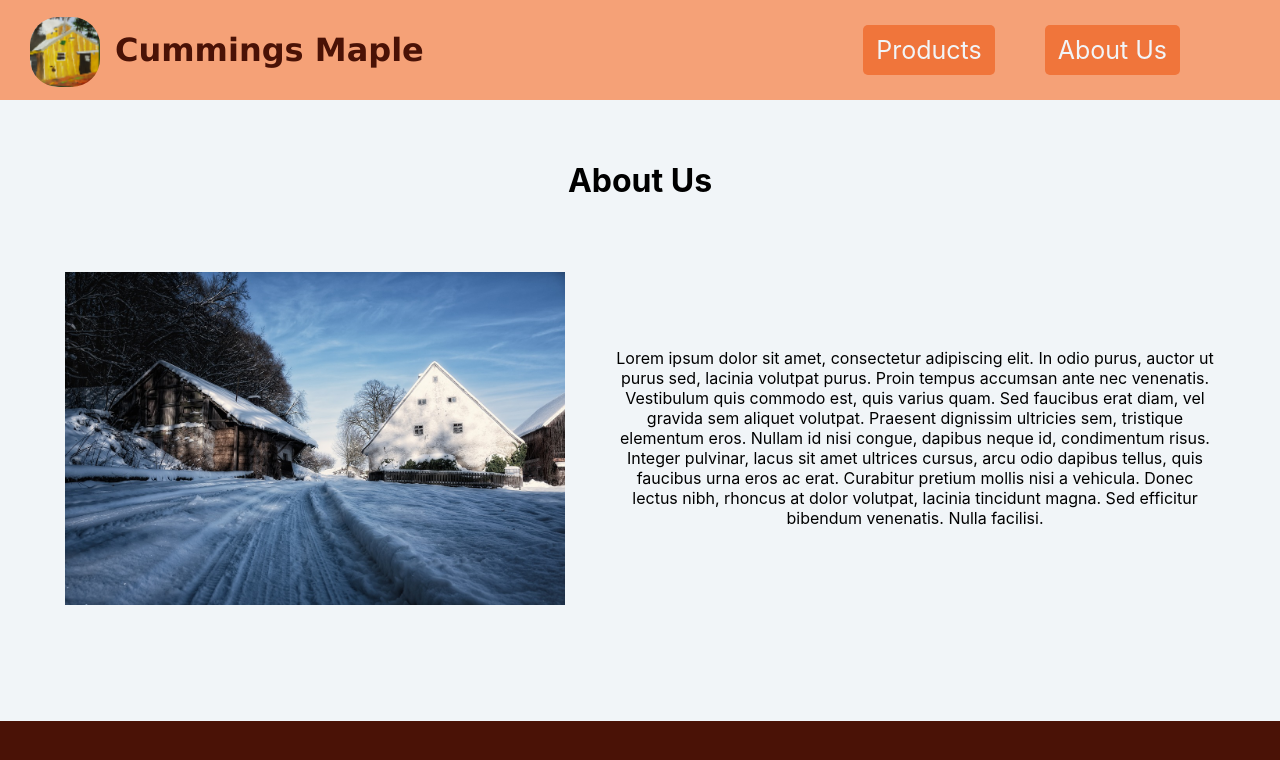
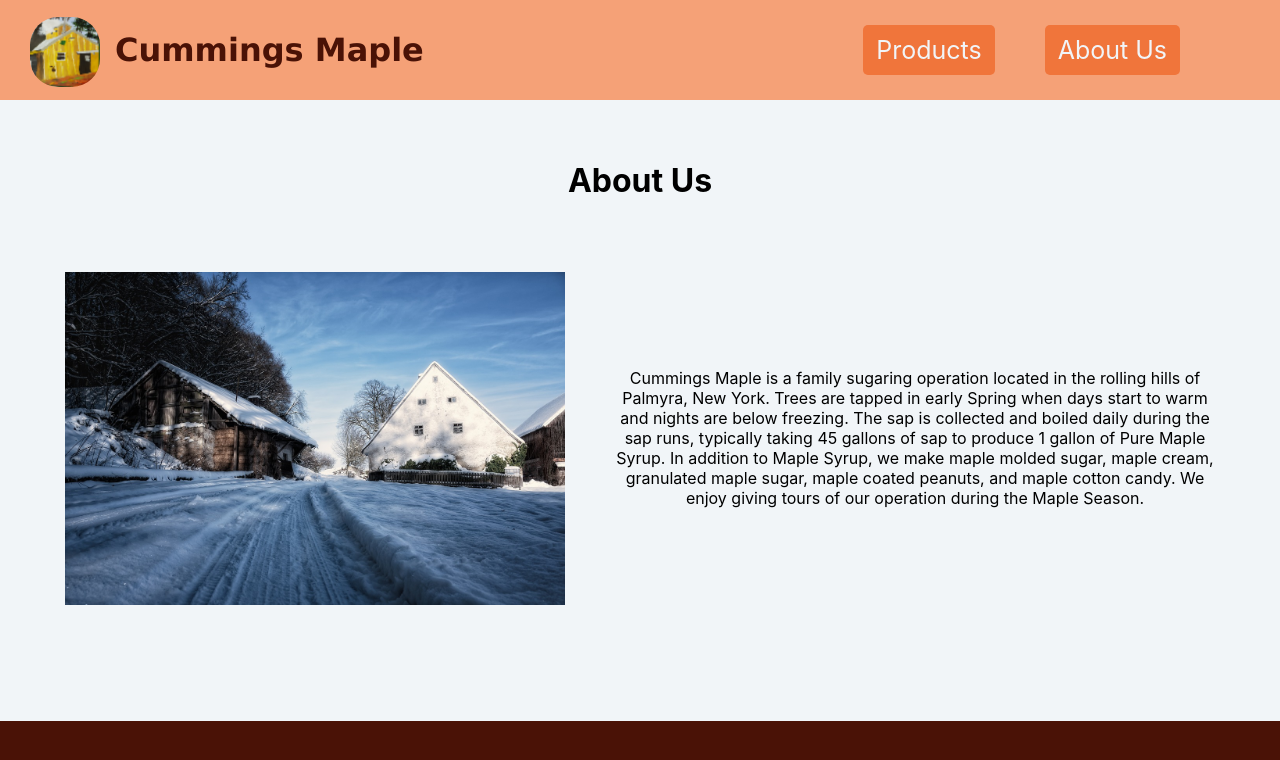
Before and after one commit to LaurenCummings/cummings-maple-vite, a React (Vite) app: page /cummings-maple-vite/About in a window 1280 px wide. Shown: the top 760 px of the page. Built offline with nearby package versions, Linux system fonts and the light colour scheme.

Commit message:
updated about us paragraph

```diff
--- a/src/pages/AboutUs.jsx
+++ b/src/pages/AboutUs.jsx
@@ -9,17 +9,18 @@ function AboutUs() {
                 <img src={aboutUs} alt="barn" />
                 <div className="description">
                     <p>
-                        Lorem ipsum dolor sit amet, consectetur adipiscing elit.
-                        In odio purus, auctor ut purus sed, lacinia volutpat purus.
-                        Proin tempus accumsan ante nec venenatis. Vestibulum quis
-                        commodo est, quis varius quam. Sed faucibus erat diam, vel
-                        gravida sem aliquet volutpat. Praesent dignissim ultricies
-                        sem, tristique elementum eros. Nullam id nisi congue, dapibus
-                        neque id, condimentum risus. Integer pulvinar, lacus sit amet
-                        ultrices cursus, arcu odio dapibus tellus, quis faucibus urna
-                        eros ac erat. Curabitur pretium mollis nisi a vehicula. Donec
-                        lectus nibh, rhoncus at dolor volutpat, lacinia tincidunt
-                        magna. Sed efficitur bibendum venenatis. Nulla facilisi.
+                        Cummings Maple is a family sugaring operation located
+                        in the rolling hills of Palmyra, New York. Trees are
+                        tapped in early Spring when days start to warm and nights
+                        are below freezing. The sap is collected and boiled daily
+                        during the sap runs, typically taking 45 gallons of sap
+                        to produce 1 gallon of Pure Maple Syrup. In addition to
+                        Maple Syrup, we make maple molded sugar, maple cream,
+                        granulated maple sugar, maple coated peanuts, and maple
+                        cotton candy.
+
+                        We enjoy giving tours of our operation during the Maple
+                        Season.
                     </p>
                 </div>
             </div>
```
